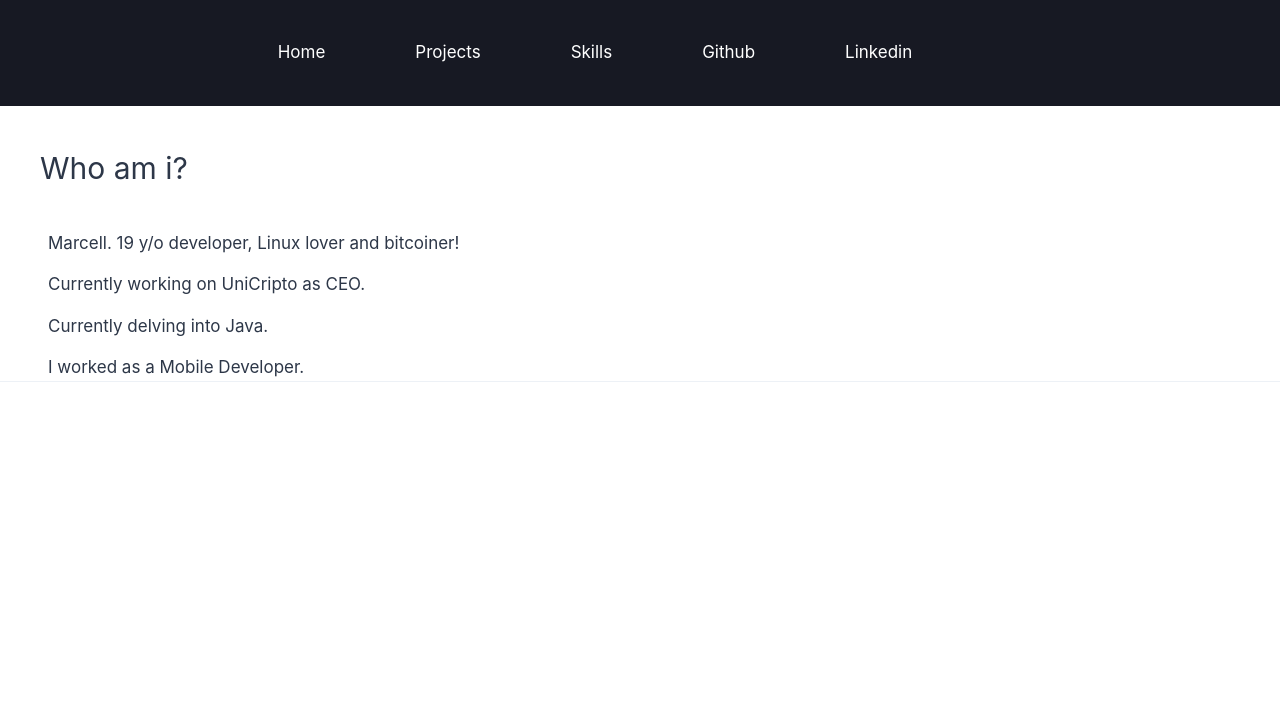
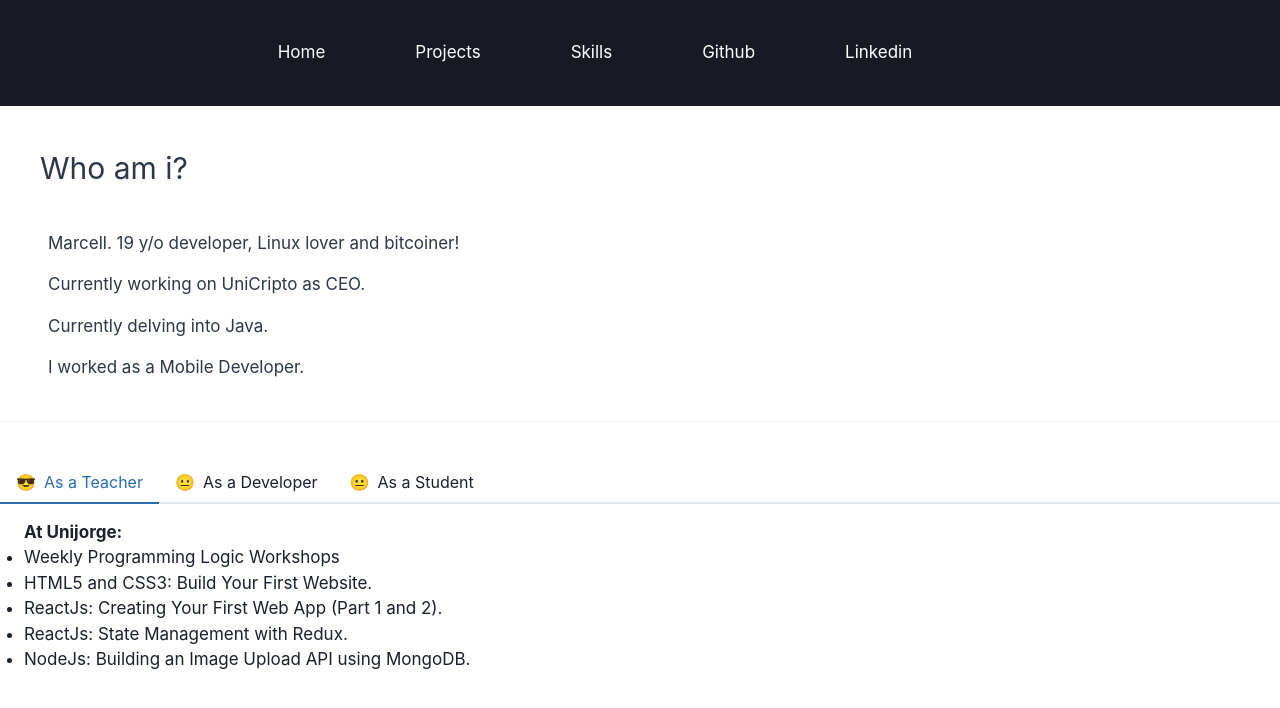
Before and after one commit to marcelldac/portfolio_v3, a React (Vite) app: page / in a window 1280 px wide. Shown: the top 708 px of the page. Built offline with nearby package versions, Linux system fonts and the light colour scheme.

Commit message:
feat: add customtabs and my on divider

```diff
--- a/src/pages/Home.jsx
+++ b/src/pages/Home.jsx
@@ -1,4 +1,6 @@
 import { Box, Text, Divider } from "@chakra-ui/react";
+
+import CustomTabs from '../components/CustomTabs';
 
 
 const Title = ({ children }) => {
@@ -18,7 +20,8 @@ export default function Home() {
       <Subtitle>Currently working on UniCripto as CEO.</Subtitle>
       <Subtitle>Currently delving into Java.</Subtitle>
       <Subtitle>I worked as a Mobile Developer.</Subtitle>
-      <Divider />
+      <Divider my={10} />
+      <CustomTabs />
     </Box>
   )
 }
```
